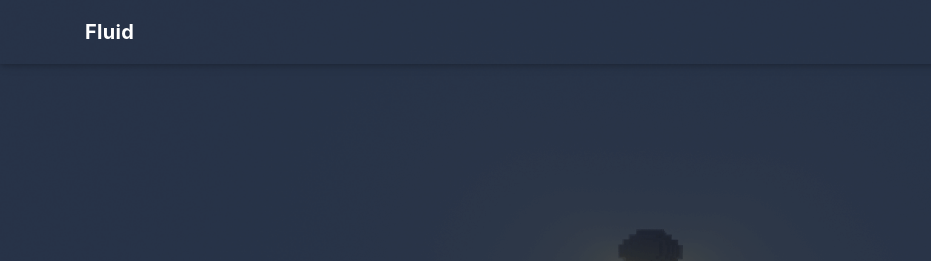
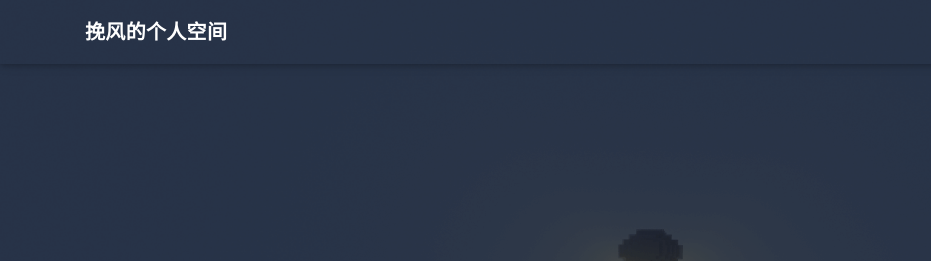
Before and after one commit to Wanfeng8/Wanfeng8.github.io, a plain HTML site: page index.html in a window 1280 px wide. Shown: the top 261 px of the page, 0-931 px from the left. Drawn offline with nearby package versions, Linux system fonts and the light colour scheme; some packages are replaced by stand-ins of ours; a script that the page names is missing; a small style sheet from the web is missing.

Commit message:
Site updated: 2025-02-05 15:37:08

```diff
--- a/index.html
+++ b/index.html
@@ -100,7 +100,7 @@
   <nav id="navbar" class="navbar fixed-top  navbar-expand-lg navbar-dark scrolling-navbar">
   <div class="container">
     <a class="navbar-brand" href="/">
-      <strong>Fluid</strong>
+      <strong>挽风的个人空间</strong>
     </a>
 
     <button id="navbar-toggler-btn" class="navbar-toggler" type="button" data-toggle="collapse"
```
Also changed, not shown: 2025/02/05/post/index.html (+1 -1 lines), 404.html (+1 -1 lines), about/index.html (+1 -1 lines), archives/2025/02/index.html (+1 -1 lines), archives/2025/index.html (+1 -1 lines), archives/index.html (+1 -1 lines), categories/index.html (+1 -1 lines), links/index.html (+1 -1 lines), tags/index.html (+1 -1 lines).
